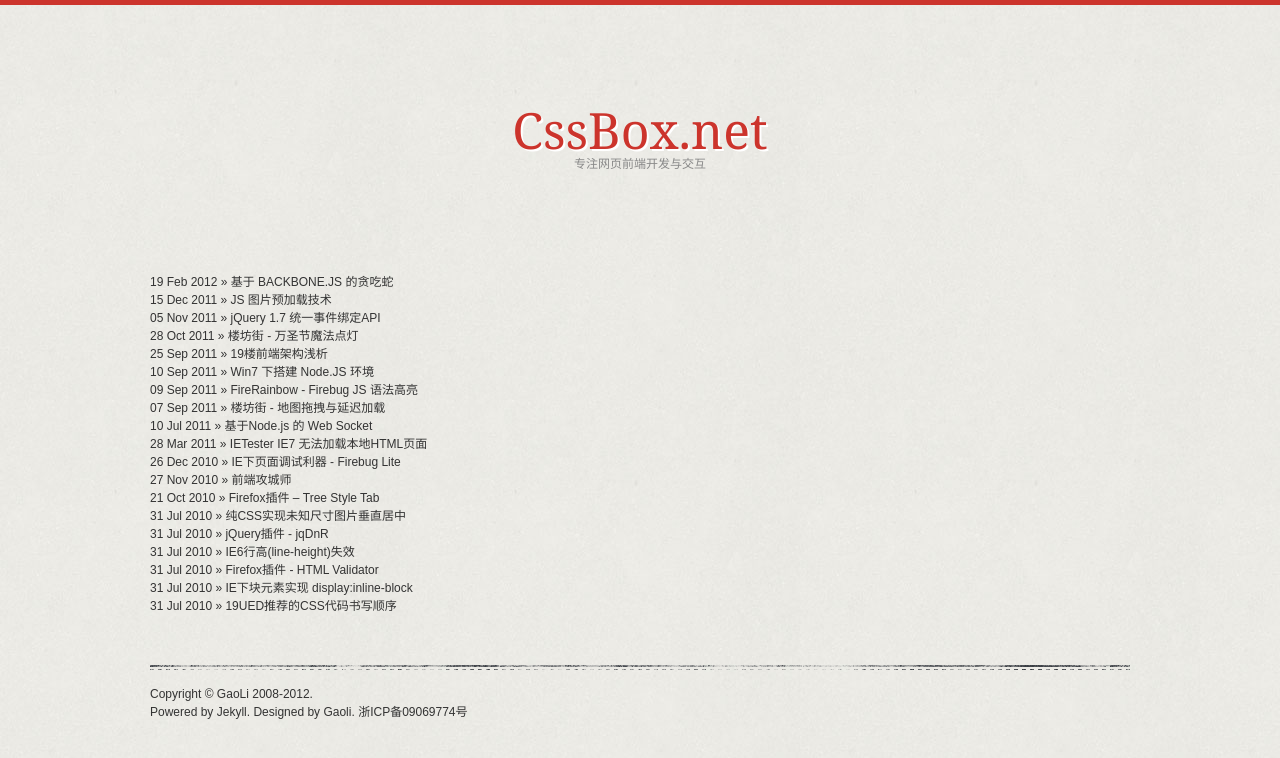
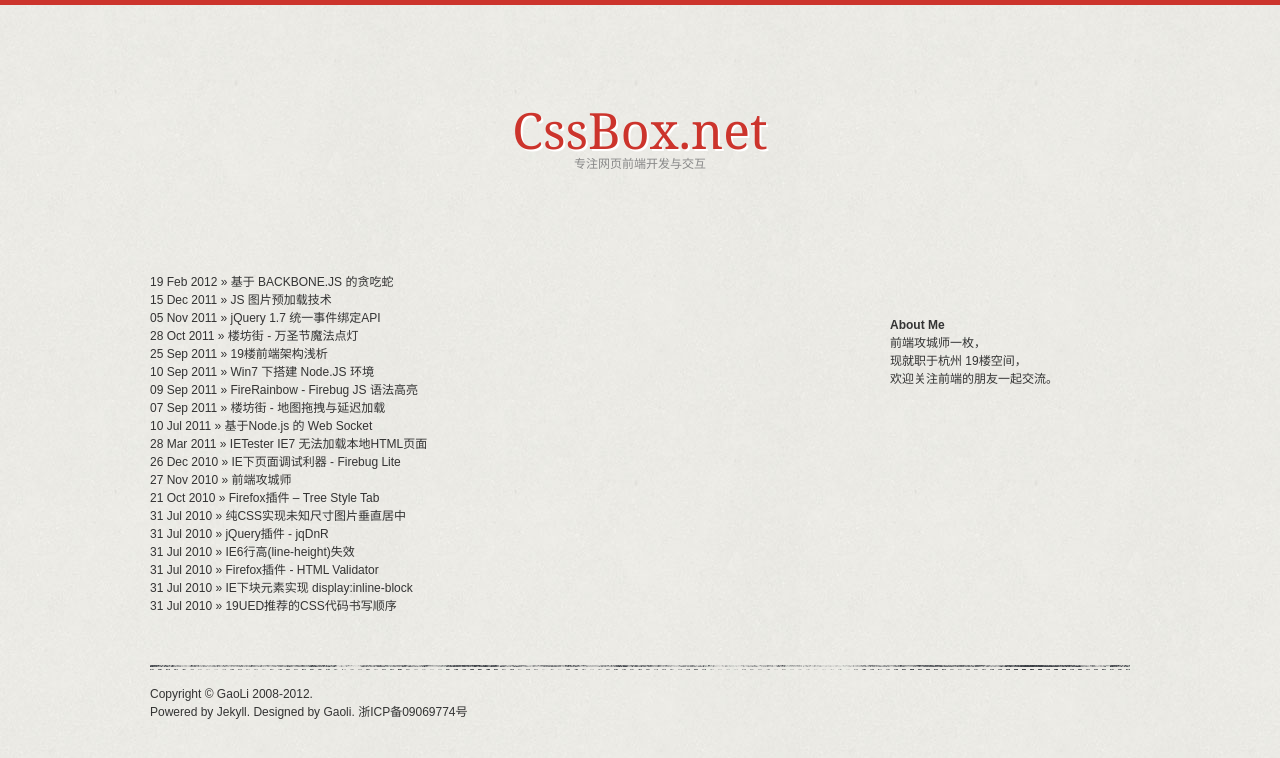
Before and after one commit to xiaoxiehang/gaoli.github.com, a Jekyll site: the page built from index.html, in a window 1280 px wide. Shown: the top 758 px of the page. Built offline with Jekyll 4.4.1, drawn with Linux system fonts in a browser that asks for light colours; Markdown is read by kramdown in place of the engine named in the settings.

Commit message:
update style

```diff
--- a/_layouts/default.html
+++ b/_layouts/default.html
@@ -19,7 +19,19 @@
             </hgroup>
         </header>
         <div id="content">
-            {{ content }}
+            <section id="posts">
+                {{ content }}
+            </section>
+            <aside id="aside">
+                <section class="widget">
+                    <h3>About Me</h3>
+                    <ul>
+                        <li>前端攻城师一枚，</li>
+                        <li>现就职于杭州 <a href="http://www.19lou.com/" target="_blank">19楼空间</a>，</li>
+                        <li>欢迎关注前端的朋友一起交流。</li>
+                    </ul>
+                </section>
+            </aside>
         </div>
         <footer id="footer">
             <p>Copyright © GaoLi 2008-2012.</p>
--- a/css/style.css
+++ b/css/style.css
@@ -28,7 +28,10 @@
 #row {margin:0 auto;width:980px;overflow:hidden;}
     #header {margin:100px 0;overflow:hidden;}
     #footer {padding:20px 0;background:url("/images/full-line.png") repeat-x;}
-    #content {margin-bottom:50px;overflow:hidden;}
+    #content {margin-bottom:50px;overflow:hidden;_zoom:1;}
+		#posts {float:left;width:690px;}
+		#aside {float:right;margin-top:43px;width:240px;}
+
 /*=S layout */
 
 /*=S header */
```
